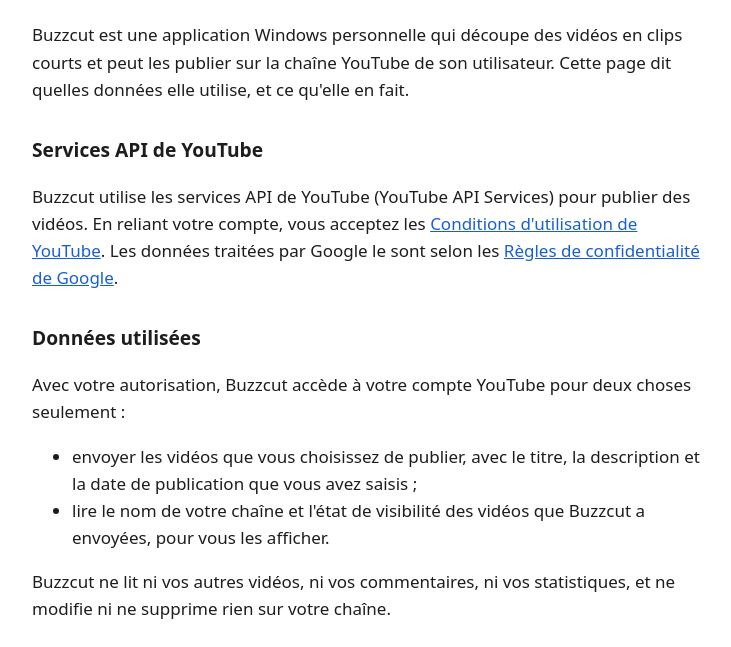
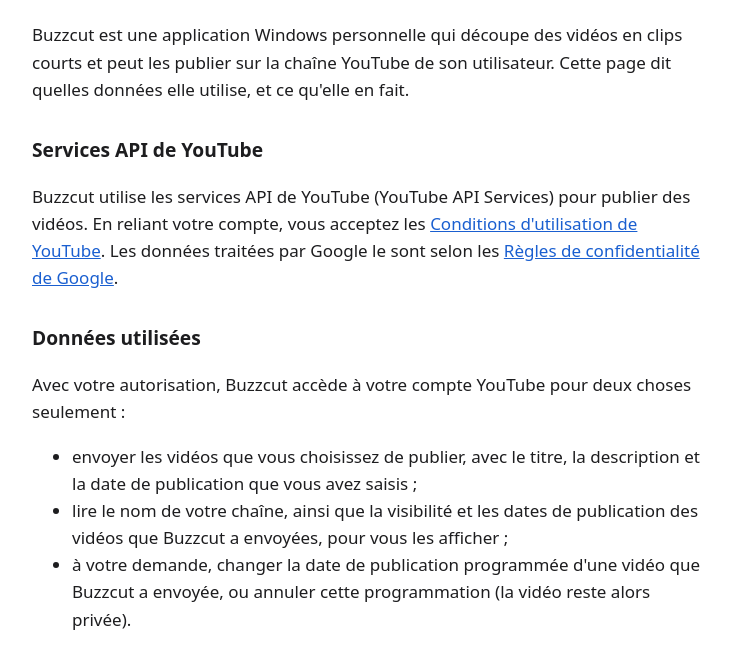
Before and after one commit to credfire/credfire, a plain HTML site: page confidentialite.html in a window 1280 px wide. Shown: the part 133-780 px from the top of the page, without its empty margins (268-999 px from the left). Drawn offline with Linux system fonts and the light colour scheme.

Commit message:
Confidentialité : changement et annulation de la date de publication

```diff
--- a/confidentialite.html
+++ b/confidentialite.html
@@ -33,9 +33,11 @@
   <p>Avec votre autorisation, Buzzcut accède à votre compte YouTube pour deux choses seulement :</p>
   <ul>
     <li>envoyer les vidéos que vous choisissez de publier, avec le titre, la description et la date de publication que vous avez saisis ;</li>
-    <li>lire le nom de votre chaîne et l'état de visibilité des vidéos que Buzzcut a envoyées, pour vous les afficher.</li>
+    <li>lire le nom de votre chaîne, ainsi que la visibilité et les dates de publication des vidéos que Buzzcut a envoyées, pour vous les afficher ;</li>
+    <li>à votre demande, changer la date de publication programmée d'une vidéo que Buzzcut a envoyée, ou annuler cette programmation (la vidéo reste alors privée).</li>
   </ul>
-  <p>Buzzcut ne lit ni vos autres vidéos, ni vos commentaires, ni vos statistiques, et ne modifie ni ne supprime rien sur votre chaîne.</p>
+  <p>Pour pouvoir changer une date de publication, Buzzcut demande à Google le droit de gérer votre compte YouTube. Il ne s'en sert que pour
+  ces dates : Buzzcut ne lit ni vos autres vidéos, ni vos commentaires, ni vos statistiques, ne modifie rien d'autre et ne supprime jamais rien sur votre chaîne.</p>
 
   <h2>Stockage et partage</h2>
   <p>Buzzcut n'a pas de serveur. L'autorisation donnée par Google est enregistrée uniquement sur votre ordinateur, chiffrée pour votre
```
